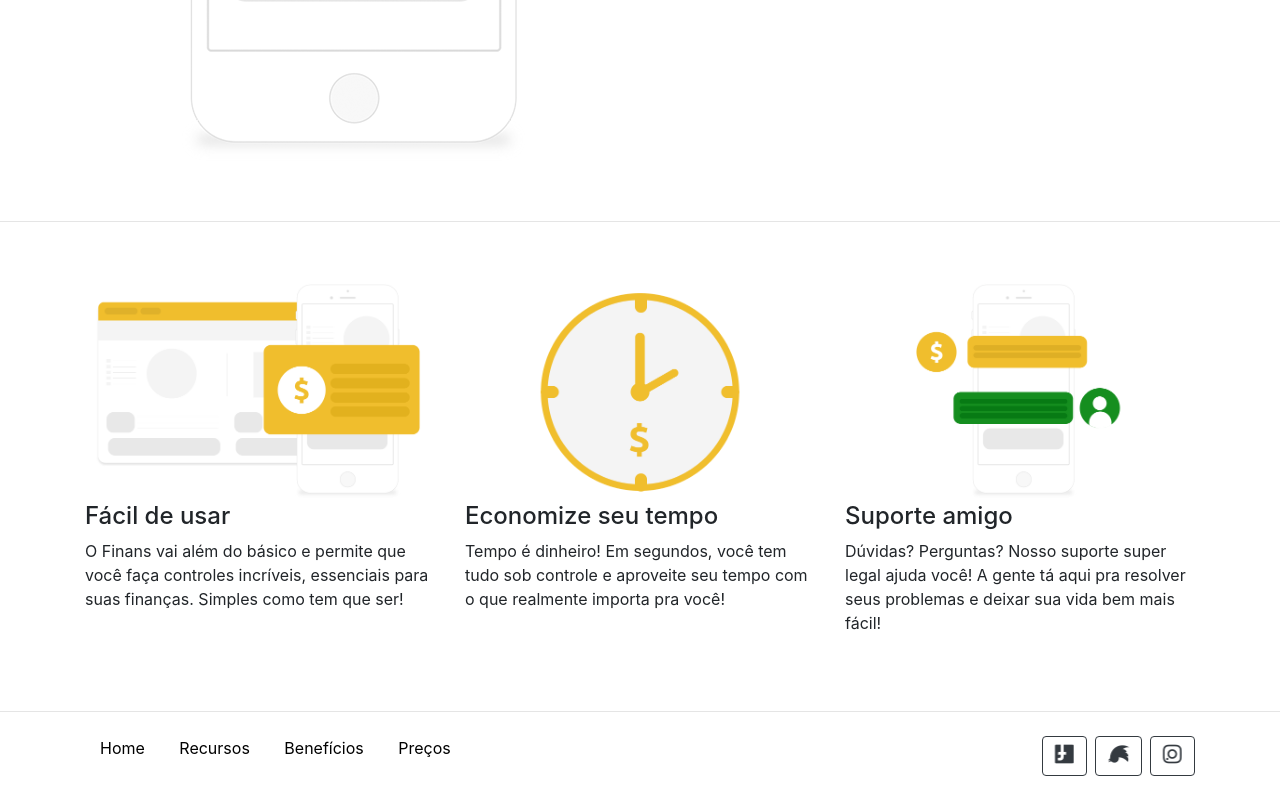
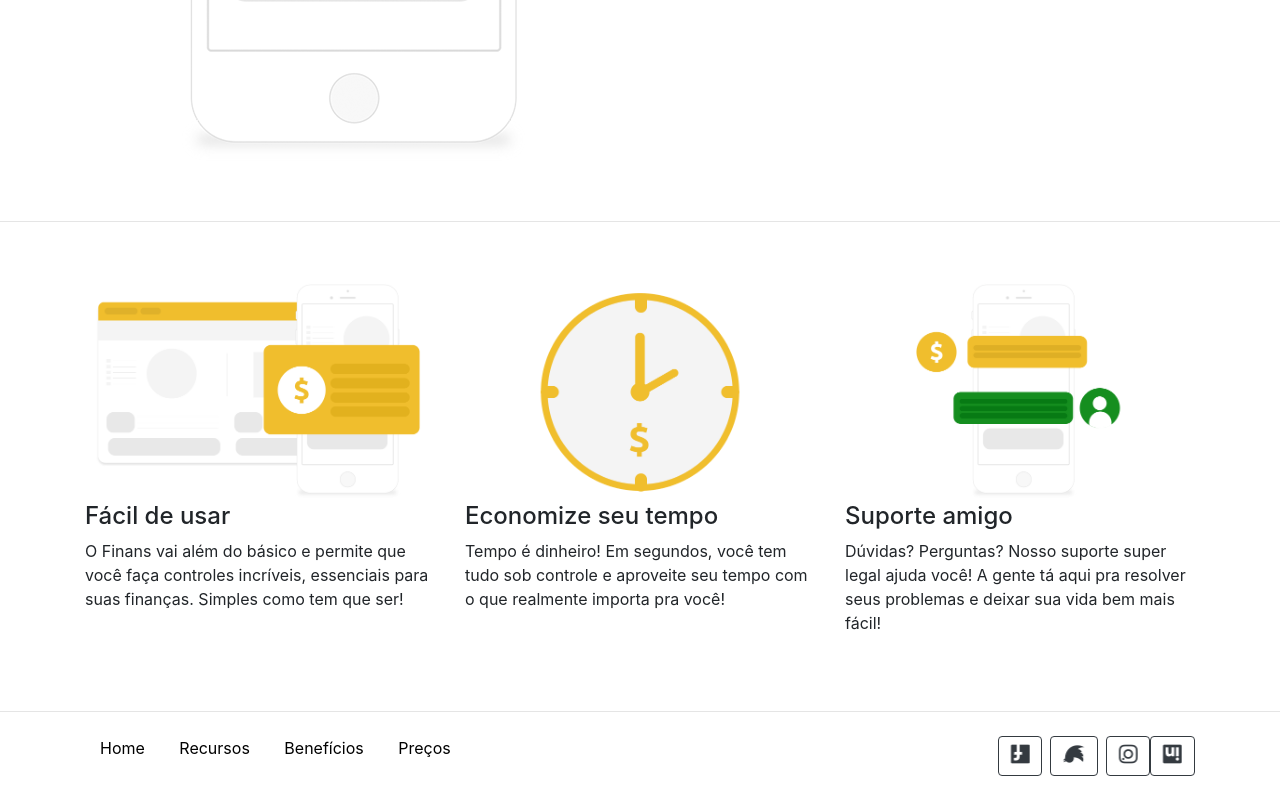
Before and after one commit to paulo-godoy/projeto-finans, a plain HTML site: page index.html in a window 1280 px wide. Shown: the part 1632-2432 px from the top of the page. Drawn offline with nearby package versions, Linux system fonts and the light colour scheme.

Commit message:
Add files via upload

```diff
--- a/index.html
+++ b/index.html
@@ -186,6 +186,7 @@
                 <a class="btn btn-outline-dark" href="https://www.facebook.com/paulo.godoy.948"><i class="fab fa-facebook fa-lg fa-spin"></i></a>
                 <a class="btn btn-outline-dark ml-2" href="https://twitter.com/login"><i class="fab fa-twitter fa-lg fa-spin"></i></a>
                 <a class="btn btn-outline-dark ml-2" href="https://www.instagram.com/paulogodoy948"><i class="fab fa-instagram fa-lg fa-spin"></i></a>
+                <a class="btn btn-outline-dark" href="linkedin.com/in/paulo-ricardo-p-godoy-06577333"><i class="fab fa-linkedin fa-lg fa-spin"></i></a>
               </div>
            </div>
         </div>
```
